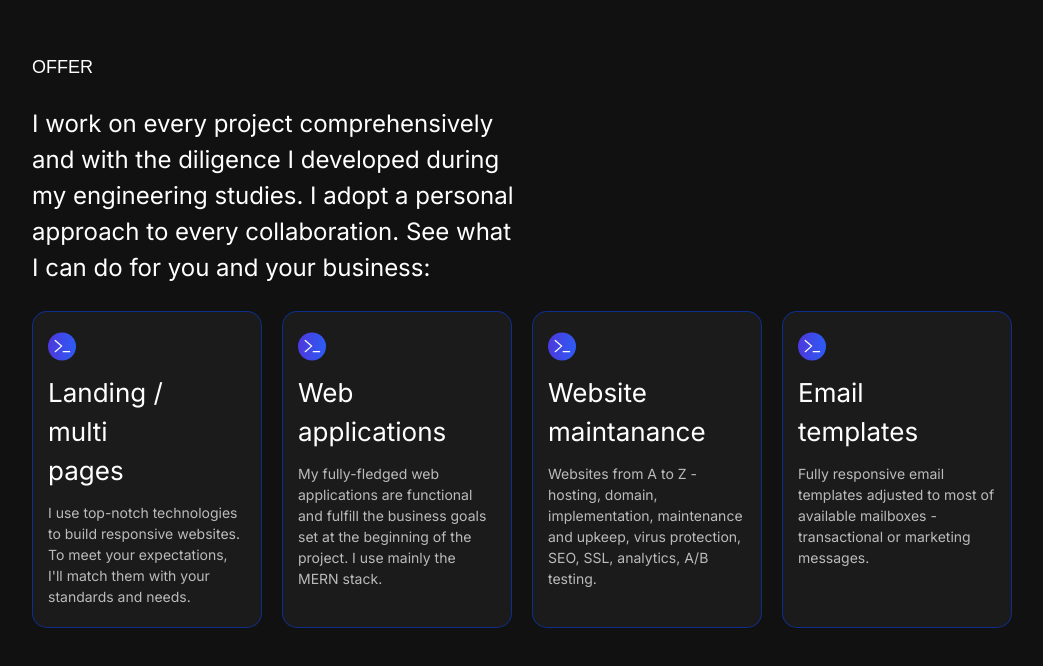
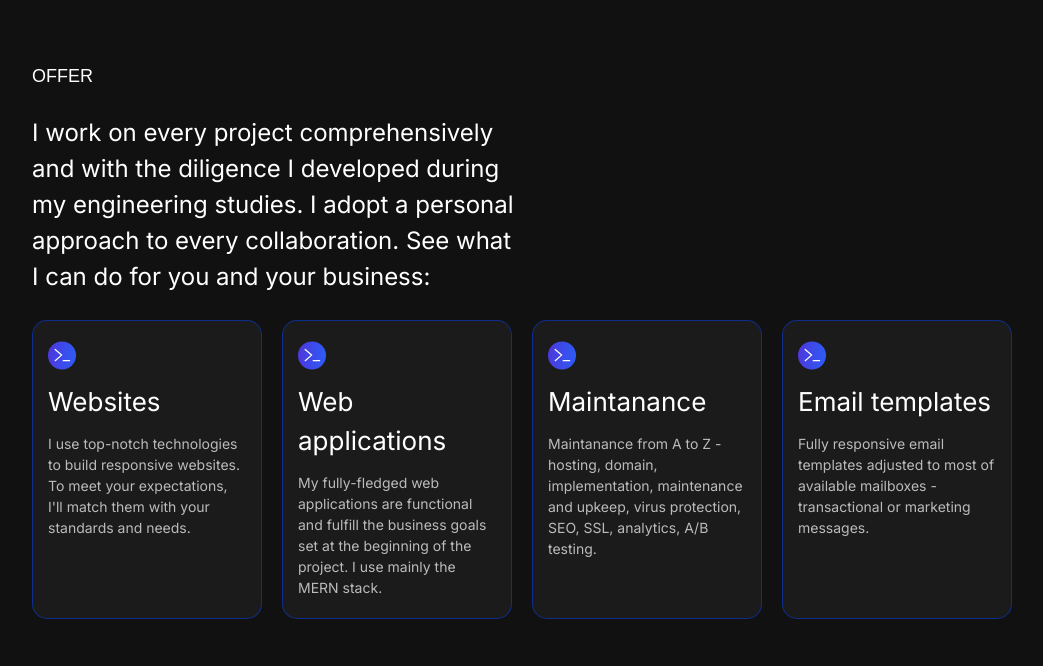
Before and after one commit to Bystrol/portfolio-website, a Next.js app: page / in a window 1280 px wide. Shown: the part 1659-2325 px from the top of the page, without its empty margins (118-1161 px from the left). Built offline with nearby package versions, Linux system fonts and the light colour scheme; a web font is replaced by a local one.

Commit message:
feat: update translations and technologies

```diff
--- a/src/components/molecules/OfferCard.tsx
+++ b/src/components/molecules/OfferCard.tsx
@@ -22,7 +22,7 @@ export default function OfferCard({ title, content }: OfferCardProps) {
       className="min-w-full lg:min-w-0 w-3/4 sm:w-1/2 lg:w-1/4 flex flex-col lg:flex-auto gap-[12px] px-[15px] py-[20px] border border-[#0043FE80] bg-[#1B1B1B] rounded-[15px]"
     >
       <CodeIcon />
-      <h3 className="text-[22px] sm:text-[24px] lg:text-[26px] w-1/2 sm:w-2/3">
+      <h3 className="text-[22px] sm:text-[24px] lg:text-[26px]">
         {title}
       </h3>
       <p className="text-[12px] sm:text-[14px] text-white/[.70]">{content}</p>
--- a/src/components/organisms/AboutSection.tsx
+++ b/src/components/organisms/AboutSection.tsx
@@ -21,7 +21,6 @@ const technologies: string[] = [
   'Typescript',
   'Express.js',
   'Nosql',
-  'Wordpress'
 ]
 
 const containerVariants = {
--- a/src/utils/data/translations.json
+++ b/src/utils/data/translations.json
@@ -19,7 +19,7 @@
       "paragraph": "Do każdej współpracy podchodzę kompleksowo, personalnie i z sumiennością wyniesioną ze studiów inżynierskich. Zobacz, co mogę dla Ciebie zrobić:",
       "cards": [
         {
-          "title": "Landing / multi pages",
+          "title": "Strony internetowe",
           "content": "Tworzę responsywne strony internetowe, korzystając z nowoczesnych technologii. Dostosuję je do wskazanych przez Ciebie standardów i Twoich potrzeb."
         },
         {
@@ -27,11 +27,11 @@
           "content": "Moje aplikacje dla firm są w pełni funkcjonalne i realizują założenia biznesowe. Tworzę je głównie w stacku MERN."
         },
         {
-          "title": "Pełna obsługa stron",
-          "content": "Strony internetowe od A do Z - hosting, domena, wdrożenie, utrzymanie i konserwacja, zabezpieczenie przed wirusami, SEO, SSL, analityka, testy A/B."
+          "title": "Utrzymanie",
+          "content": "Utrzymanie od A do Z - hosting, domena, wdrożenie, utrzymanie i konserwacja, zabezpieczenie przed wirusami, SEO, SSL, analityka, testy A/B."
         },
         {
-          "title": "Mailingi marketingowe",
+          "title": "Szablony mailowe",
           "content": "Kodowanie responsywnych maili transakcyjnych i marketingowych, dostosowanych do większości dostępnych skrzynek pocztowych."
         }
       ]
@@ -46,14 +46,6 @@
         {
           "title": "FINEances - menedżer finansów",
           "content": "Aplikacja full-stackowa do zarządzania finansami. Autentykacja użytkownika: dane uwierzytelniające, OAuth. Użytkownik: dodaje, filtruje i grupuje przychody i wydatki, aktualizuje swój profil."
-        },
-        {
-          "title": "Strona firmowa CloudClick",
-          "content": "Responsywna strona wizytówka dla spółki CloudClick. Użytkownik: poznaje ofertę, kontaktuje się z firmą, aplikuje na oferty pracy."
-        },
-        {
-          "title": "Strona firmowa CustomGO",
-          "content": "Responsywna strona wizytówka dla spółki CustomGO. Użytkownik: poznaje ofertę, kontaktuje się z firmą, aplikuje na oferty pracy."
         }
       ],
       "button": "Zobacz kod"
@@ -106,7 +98,7 @@
       "paragraph": "I work on every project comprehensively and with the diligence I developed during my engineering studies. I adopt a personal approach to every collaboration. See what I can do for you and your business:",
       "cards": [
         {
-          "title": "Landing / multi pages",
+          "title": "Websites",
           "content": "I use top-notch technologies to build responsive websites. To meet your expectations, I'll match them with your standards and needs."
         },
         {
@@ -114,8 +106,8 @@
           "content": "My fully-fledged web applications are functional and fulfill the business goals set at the beginning of the project. I use mainly the MERN stack."
         },
         {
-          "title": "Website maintanance",
-          "content": "Websites from A to Z - hosting, domain, implementation, maintenance and upkeep, virus protection, SEO, SSL, analytics, A/B testing."
+          "title": "Maintanance",
+          "content": "Maintanance from A to Z - hosting, domain, implementation, maintenance and upkeep, virus protection, SEO, SSL, analytics, A/B testing."
         },
         {
           "title": "Email templates",
@@ -133,14 +125,6 @@
         {
           "title": "FINEances - finance manager",
           "content": "Full-stack web application for managing your finances. User authentication: credentials, OAuth. User: adds, filters and groups earnings and spending, updates user profile."
-        },
-        {
-          "title": "CloudClick company website",
-          "content": "Responsive business website for CloudClick company. User: gets familiar with the offer, contacts the company, applies for jobs."
-        },
-        {
-          "title": "CustomGO company website",
-          "content": "Responsive business website for CustomGO company. User: gets familiar with the offer, contacts the company, applies for jobs."
         }
       ],
       "button": "See the code"
```
